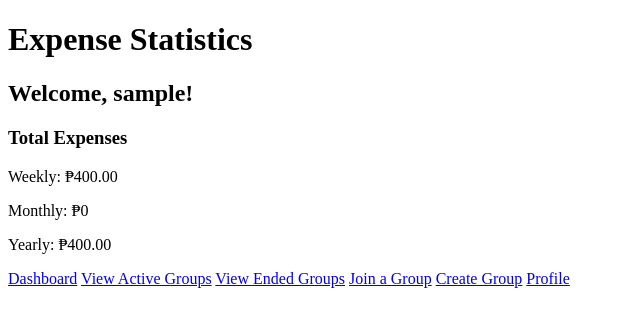
After one commit to nikukuu/T.T, a Flask app: page /statistics in a window 1280 px wide. The commit adds this page. Shown: the top 327 px of the page, without its empty margins (0-640 px from the left). Run offline with Flask 3, Linux system fonts and the light colour scheme; the visitor is signed in with stand-in values (Sample User, id 1); data comes from the database, SQL or seed files in the repository; some libraries are stand-ins or nearby versions.

Commit message:
Add files via upload

```diff
--- a/app.py
+++ b/app.py
@@ -1,4 +1,4 @@
-from flask import Flask, render_template, url_for, redirect, request, session
+from flask import Flask, flash, render_template, url_for, redirect, request, session
 import os
 from flask_login import LoginManager, UserMixin, login_required, login_user, logout_user, current_user
 from flask_mysqldb import MySQL
@@ -8,7 +8,7 @@ import time
 import qrcode
 import cv2
 import webbrowser
-from datetime import datetime
+from datetime import datetime, timedelta
 from werkzeug.utils import secure_filename
 
 app = Flask(__name__)
@@ -201,12 +201,19 @@ def groups():
             room_id = int(time.time())
 
             cur = mysql.connection.cursor()
-            cur.execute("INSERT INTO rooms (room_id, group_name, creator, username) VALUES (%s, %s, %s, %s)", (room_id, group_name, username, username))
+            cur.execute("""
+                INSERT INTO rooms (room_id, group_name, creator, username, created_at)
+                VALUES (%s, %s, %s, %s, NOW())
+            """, (room_id, group_name, username, username))
             mysql.connection.commit()
 
             # Log activity
-            cur.execute("INSERT INTO activity_logs (username, activity) VALUES (%s, %s)",
-                        (username, f"You created the group {group_name}"))
+            activity_message = f"created a group named '{group_name} (room_id: {room_id})"
+            cur.execute("""
+                    INSERT INTO activity_logs (username, activity, room_id)
+                    VALUES (%s, %s, %s)
+            """, (username, activity_message, room_id))
+
             mysql.connection.commit()
             cur.close()
 
@@ -303,7 +310,7 @@ def join(room_id):
 
         has_expenses = len(expenses) > 0
 
-        return render_template('room.html', room_id=room_id, debts=debts, expenses=expenses, has_expenses=has_expenses, members=members)
+        return render_template('room.html', room_id=room_id, debts=debts, expenses=expenses, has_expenses=has_expenses, members=members, group_name=group_name)
     else:
         return redirect(url_for('login'))
 
@@ -376,7 +383,7 @@ def add_expense():
         description = request.form['description']
         expense = float(request.form['expense'])
         paid_by = request.form['paid_by']
-        room_id = session.get('room_id')
+        room_id = request.form['room_id']  # Retrieve room_id from the form
         username = session.get('username')
 
         if room_id:
@@ -386,8 +393,7 @@ def add_expense():
             cur.execute("""
                 INSERT INTO expenses (room_id, description, amount, paid_by, created_at)
                 VALUES (%s, %s, %s, %s, NOW())
-                ON DUPLICATE KEY UPDATE amount = %s, paid_by = %s, created_at = NOW()
-            """, (room_id, description, expense, paid_by, expense, paid_by))
+            """, (room_id, description, expense, paid_by))
             mysql.connection.commit()
 
             # Delete existing debts related to this expense (modify as necessary)
@@ -406,7 +412,6 @@ def add_expense():
                     cur.execute("""
                         INSERT INTO debts (room_id, lender, borrower, amount, description)
                         VALUES (%s, %s, %s, %s, %s)
-                        ON DUPLICATE KEY UPDATE amount = VALUES(amount), description = VALUES(description)
                     """, (room_id, paid_by, borrower, split_amount, description))
 
             cur.execute("SELECT group_name FROM rooms WHERE room_id = %s", (room_id,))
@@ -417,16 +422,16 @@ def add_expense():
 
             # Log the activity
             cur.execute("""
-                INSERT INTO activity_logs (username, activity, room_id)
-                VALUES (%s, %s, %s)
-            """, (username, f"{username} added an expense of ₱{expense} for {description} in group {group_name} (room_id {room_id})", room_id))
+                INSERT INTO activity_logs (username, activity, room_id, activity_time)
+                VALUES (%s, %s, %s, NOW())
+            """, (username, f"You added an expense of ₱{expense} for {description} in group {group_name} (room_id {room_id})", room_id))
             mysql.connection.commit()
 
             cur.close()
 
-            return redirect(url_for('mainF', room_id=room_id, success=True))
+            return redirect(url_for('mainF', room_id=room_id, success='True'))
         else:
-            return redirect(url_for('mainF', room_id=room_id, success=False))
+            return redirect(url_for('mainF', room_id=room_id, success='False'))
     else:
         return redirect(url_for('login'))
 
@@ -438,12 +443,13 @@ def groups_expenses():
 
         cur = mysql.connection.cursor(MySQLdb.cursors.DictCursor)
 
-        # Fetch rooms the user is part of
+        # Fetch active rooms the user is part of
         cur.execute("""
-            SELECT rooms.room_id, rooms.group_name, rooms.creator
+            SELECT rooms.room_id, rooms.group_name, rooms.creator, rooms.created_at, rooms.is_active, rooms.ended_at
             FROM rooms
             JOIN members ON rooms.room_id = members.room_id
-            WHERE members.username = %s
+            WHERE members.username = %s AND rooms.is_active = 1
+            ORDER BY rooms.created_at DESC
         """, (username,))
         rooms = cur.fetchall()
 
@@ -516,6 +522,13 @@ def edit_expense(expense_id):
                         VALUES (%s, %s, %s, %s, %s)
                     """, (room_id, paid_by, borrower, split_amount, description))
 
+            # Log the activity
+            room_info = get_room_info(room_id)
+            cur.execute("""
+                INSERT INTO activity_logs (username, activity, room_id)
+                VALUES (%s, %s, %s)
+            """, (username, f"{username} edited the expense {description} in group {room_info['group_name']}", room_id))
+
             mysql.connection.commit()
             cur.close()
 
@@ -557,8 +570,12 @@ def delete_expense(expense_id):
 
             # Log the activity
             username = session['username']
-            cur.execute("INSERT INTO activity_logs (username, activity) VALUES (%s, %s)",
-                        (username, f"{username} deleted the expense '{description}' in room {room_id}"))
+            room_info = get_room_info(room_id)
+            cur.execute("""
+                INSERT INTO activity_logs (username, activity, room_id)
+                VALUES (%s, %s, %s)
+            """, (username, f"{username} deleted the expense {description} in group {room_info['group_name']}", room_id))
+
             mysql.connection.commit()
 
             cur.close()
@@ -595,12 +612,11 @@ def settle_up(room_id):
             # Commit the transaction
             mysql.connection.commit()
 
-            # Log activity
-            activity_message = f"{username} recorded a payment from {payer} to {recipient} in group '{room_info['group_name']}'"
+            # Log the activity
             cur.execute("""
                 INSERT INTO activity_logs (username, activity, room_id)
                 VALUES (%s, %s, %s)
-            """, (username, activity_message, room_id))
+            """, (username, f"{username} recorded a payment from {payer} to {recipient} in group {room_info['group_name']}", room_id))
 
             # Commit the activity log
             mysql.connection.commit()
@@ -612,6 +628,52 @@ def settle_up(room_id):
     # Get the members of the group
     members = get_room_members(room_id)
     return render_template('settle_up.html', room_id=room_id, members=members, username=username)
+
+@app.route('/end_group/<int:room_id>', methods=['POST'])
+def end_group(room_id):
+    if 'username' in session:
+        username = session['username']
+
+        cur = mysql.connection.cursor(MySQLdb.cursors.DictCursor)
+
+        # Check if the user is the creator of the group
+        cur.execute("SELECT creator, group_name FROM rooms WHERE room_id = %s", (room_id,))
+        room = cur.fetchone()
+
+        if room and room['creator'] == username:
+            cur.execute("UPDATE rooms SET is_active = 0, ended_at = NOW() WHERE room_id = %s", (room_id,))
+            mysql.connection.commit()
+
+        # Fetch the group name before ending it
+        cur.execute("SELECT group_name FROM rooms WHERE room_id = %s AND creator = %s", (room_id, username))
+        group = cur.fetchone()
+
+        if group:
+            group_name = group['group_name']
+
+            # Update the room's status to inactive
+            cur.execute("""
+                UPDATE rooms
+                SET is_active = FALSE
+                WHERE room_id = %s AND creator = %s
+            """, (room_id, username))
+
+            # Log the activity
+            cur.execute("""
+                INSERT INTO activity_logs (username, activity, room_id, activity_time)
+                VALUES (%s, %s, %s, NOW())
+            """, (username, f"{username} ended the group {group_name} (room_id: {room_id})", room_id))
+
+            mysql.connection.commit()
+
+            cur.close()
+
+        # Get the members of the group
+        members = get_room_members(room_id)
+        return redirect(url_for('groups_expenses', room_id=room_id, members=members, username=username))
+    else:
+        return redirect(url_for('login'))
+
 
 def get_room_info(room_id):
     cur = mysql.connection.cursor(MySQLdb.cursors.DictCursor)
@@ -626,9 +688,6 @@ def get_room_members(room_id):
     members = cur.fetchall()
     cur.close()
     return members
-
-
-from datetime import datetime
 
 @app.route('/activity')
 def activity():
@@ -661,6 +720,96 @@ def activity():
     else:
         return redirect(url_for('login'))
 
+@app.route('/history')
+def history():
+    if 'username' in session:
+        username = session['username']
+
+        cur = mysql.connection.cursor(MySQLdb.cursors.DictCursor)
+
+        # Fetch ended rooms the user is part of
+        cur.execute("""
+            SELECT rooms.room_id, rooms.group_name, rooms.creator, rooms.created_at, rooms.is_active, rooms.ended_at
+            FROM rooms
+            JOIN members ON rooms.room_id = members.room_id
+            WHERE members.username = %s AND rooms.is_active = 0
+            ORDER BY rooms.ended_at DESC
+        """, (username,))
+        rooms = cur.fetchall()
+
+        rooms_dict = {room['room_id']: room for room in rooms}
+
+        # Fetch expenses for the rooms
+        expenses_dict = {}
+        for room_id in rooms_dict:
+            cur.execute("""
+                SELECT id, description, amount, paid_by, created_at
+                FROM expenses
+                WHERE room_id = %s
+            """, (room_id,))
+            expenses_dict[room_id] = cur.fetchall()
+
+        # Fetch members for the rooms
+        members_dict = {}
+        for room_id in rooms_dict:
+            cur.execute("""
+                SELECT username
+                FROM members
+                WHERE room_id = %s
+            """, (room_id,))
+            members = cur.fetchall()
+            members_dict[room_id] = [member['username'] for member in members]
+
+        cur.close()
+
+        return render_template('history.html', username=username, rooms_dict=rooms_dict, expenses_dict=expenses_dict, members_dict=members_dict)
+    else:
+        return redirect(url_for('login'))
+
+@app.route('/statistics')
+def statistics():
+    if 'username' in session:
+        username = session['username']
+
+        cur = mysql.connection.cursor(MySQLdb.cursors.DictCursor)
+
+        # Calculate start dates for weekly, monthly, and yearly periods
+        today = datetime.now()
+        start_of_week = today - timedelta(days=today.weekday())  # Monday of the current week
+        start_of_month = today.replace(day=1)  # First day of the current month
+        start_of_year = today.replace(month=1, day=1)  # First day of the current year
+
+        # Fetch total expenses for the week
+        cur.execute("""
+            SELECT SUM(amount) as total_weekly_expenses
+            FROM expenses
+            WHERE created_at >= %s AND created_at < %s
+        """, (start_of_week, today))
+        total_weekly_expenses = cur.fetchone()['total_weekly_expenses']
+
+        # Fetch total expenses for the month
+        cur.execute("""
+            SELECT SUM(amount) as total_monthly_expenses
+            FROM expenses
+            WHERE created_at >= %s AND created_at < %s
+        """, (start_of_month, today))
+        total_monthly_expenses = cur.fetchone()['total_monthly_expenses']
+
+        # Fetch total expenses for the year
+        cur.execute("""
+            SELECT SUM(amount) as total_yearly_expenses
+            FROM expenses
+            WHERE created_at >= %s AND created_at < %s
+        """, (start_of_year, today))
+        total_yearly_expenses = cur.fetchone()['total_yearly_expenses']
+
+        cur.close()
+
+        return render_template('statistics.html', username=username, total_weekly_expenses=total_weekly_expenses, total_monthly_expenses=total_monthly_expenses, total_yearly_expenses=total_yearly_expenses)
+    else:
+        return redirect(url_for('login'))
+
+
 
 if __name__ == '__main__':
     app.run(debug=True)
--- a/templates/room.html
+++ b/templates/room.html
@@ -6,7 +6,7 @@
     <title>Room {{ room_id }}</title>
 </head>
 <body>
-    <h1>Welcome to room {{ room_id }}</h1>
+    <h1>Group name: {{ group_name }}</h1>
 
     {% if has_expenses %}
         {% for expense in expenses %}
--- /dev/null
+++ b/templates/statistics.html
@@ -0,0 +1,28 @@
+<!DOCTYPE html>
+<html lang="en">
+<head>
+    <meta charset="UTF-8">
+    <meta name="viewport" content="width=device-width, initial-scale=1.0">
+    <title>Statistics</title>
+</head>
+<body>
+    <h1>Expense Statistics</h1>
+    <h2>Welcome, {{ username }}!</h2>
+
+    <div>
+        <h3>Total Expenses</h3>
+        <p>Weekly: ₱{{ total_weekly_expenses if total_weekly_expenses else 0 }}</p>
+        <p>Monthly: ₱{{ total_monthly_expenses if total_monthly_expenses else 0 }}</p>
+        <p>Yearly: ₱{{ total_yearly_expenses if total_yearly_expenses else 0 }}</p>
+    </div>
+
+    <div>
+        <a href="{{ url_for('home') }}">Dashboard</a>
+        <a href="{{ url_for('groups_expenses') }}">View Active Groups</a>
+        <a href="{{ url_for('history') }}">View Ended Groups</a>
+        <a href="{{ url_for('code') }}">Join a Group</a>
+        <a href="{{ url_for('groups') }}">Create Group</a>
+        <a href="{{ url_for('profile') }}">Profile</a>
+    </div>
+</body>
+</html>
```
Also changed, not shown: templates/groups_expenses.html (+14 -4 lines), templates/history.html (added, +57 -0 lines), templates/mainF.html (+36 -0 lines).
